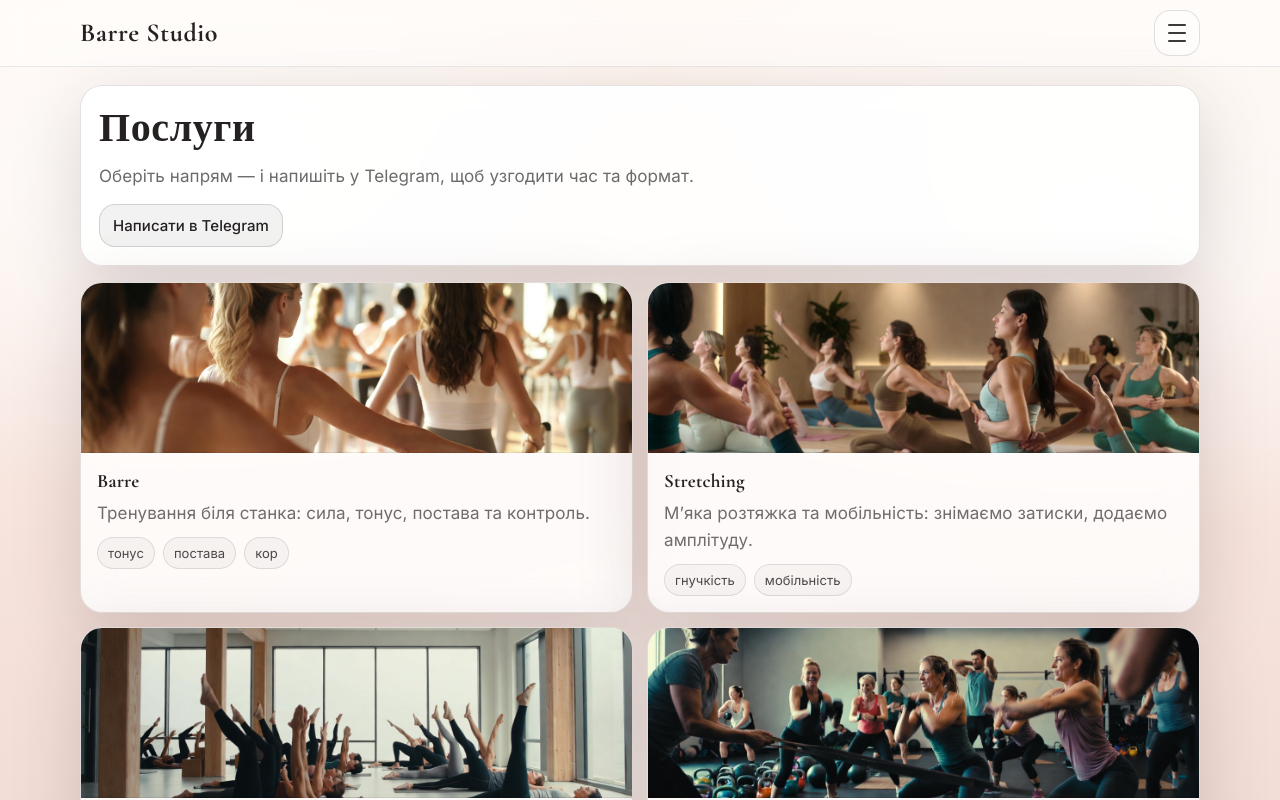
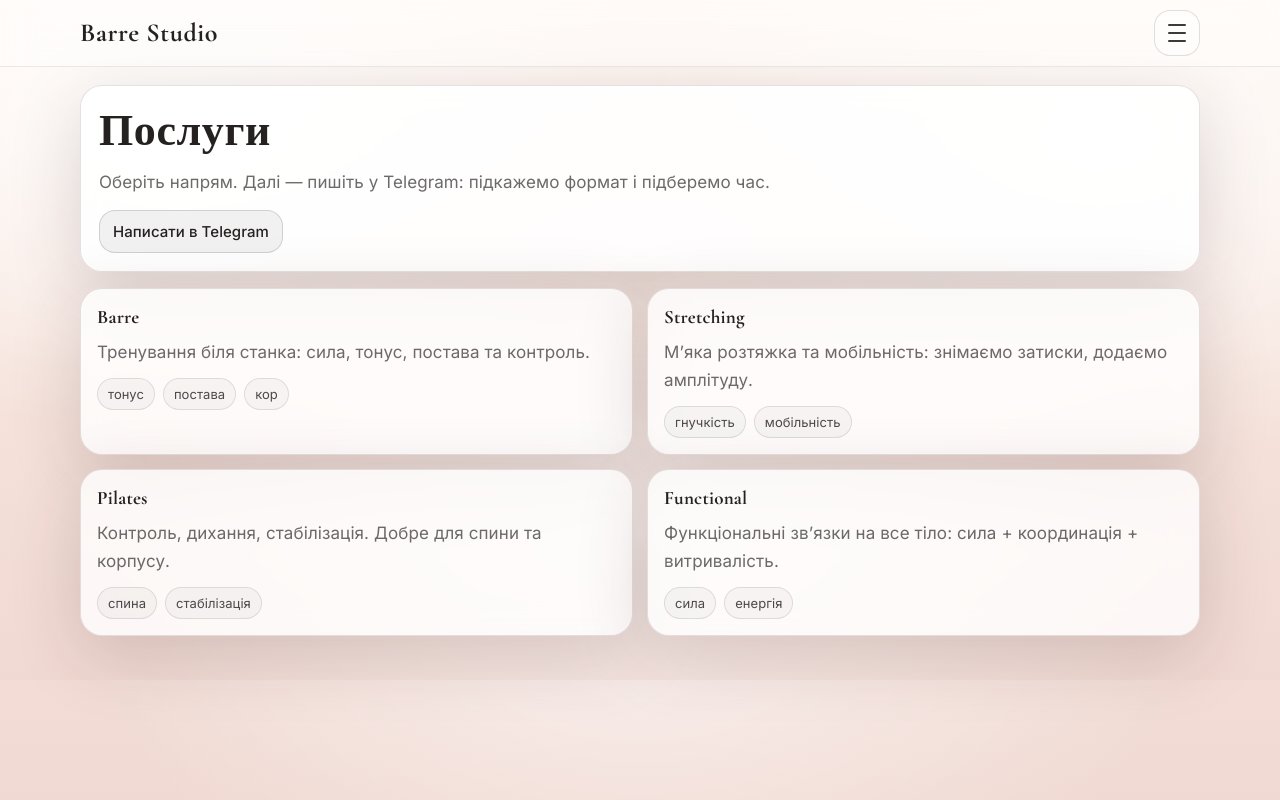
Before and after one commit to LukasMindeli/barre-studio, a React (Vite) app in the folder webapp/: page /services in a window 1280 px wide. Shown: the top 800 px of the page. Built offline with nearby package versions, Linux system fonts and the light colour scheme.

Commit message:
style(webapp): restyle services page with panels

```diff
--- a/webapp/src/pages/Services.jsx
+++ b/webapp/src/pages/Services.jsx
@@ -1,53 +1,43 @@
 import { TELEGRAM_URL, SERVICES } from "../data/content";
-
-function getServiceImage(file) {
-  try {
-    return new URL(`../assets/services/${file}`, import.meta.url).href;
-  } catch {
-    return null;
-  }
-}
 
 export default function Services() {
   return (
     <div className="container">
       <section className="panel" style={{ padding: 18 }}>
-        <h1 className="h1" style={{ fontSize: "clamp(24px, 4vw, 40px)" }}>Послуги</h1>
-        <p className="p" style={{ marginTop: 10 }}>
-          Оберіть напрям — і напишіть у Telegram, щоб узгодити час та формат.
+        <h1 className="h1" style={{ fontSize: "clamp(26px, 4.2vw, 44px)" }}>
+          Послуги
+        </h1>
+        <p className="p" style={{ marginTop: 10, maxWidth: 860 }}>
+          Оберіть напрям. Далі — пишіть у Telegram: підкажемо формат і підберемо час.
         </p>
 
-        <a className="btn btnPrimary" style={{ marginTop: 14 }} href={TELEGRAM_URL} target="_blank" rel="noreferrer">
+        <a
+          className="btn btnPrimary"
+          style={{ marginTop: 14 }}
+          href={TELEGRAM_URL}
+          target="_blank"
+          rel="noreferrer"
+        >
           Написати в Telegram
         </a>
       </section>
 
       <section style={{ marginTop: 16 }}>
         <div className="grid cols2">
-          {SERVICES.map((s) => {
-            const img = getServiceImage(s.image);
-            return (
-              <div key={s.id} className="panel soft" style={{ padding: 0, overflow: "hidden" }}>
-                <div
-                  style={{
-                    height: 170,
-                    background: img ? `url(${img}) center/cover no-repeat` : "rgba(0,0,0,.03)",
-                    borderBottom: "1px solid rgba(0,0,0,.08)",
-                  }}
-                />
-                <div style={{ padding: 16 }}>
-                  <div className="cardTitle">{s.title}</div>
-                  <div className="cardMeta">{s.desc}</div>
+          {SERVICES.map((s) => (
+            <div key={s.id} className="panel soft" style={{ padding: 16 }}>
+              <div className="cardTitle">{s.title}</div>
+              <p className="p" style={{ marginTop: 10 }}>
+                {s.desc}
+              </p>
 
-                  <div className="chips" style={{ marginTop: 10 }}>
-                    {s.tags.map((t) => (
-                      <span key={t} className="chip">{t}</span>
-                    ))}
-                  </div>
-                </div>
+              <div className="chips" style={{ marginTop: 12 }}>
+                {s.tags.map((t) => (
+                  <span key={t} className="chip">{t}</span>
+                ))}
               </div>
-            );
-          })}
+            </div>
+          ))}
         </div>
       </section>
     </div>
```
